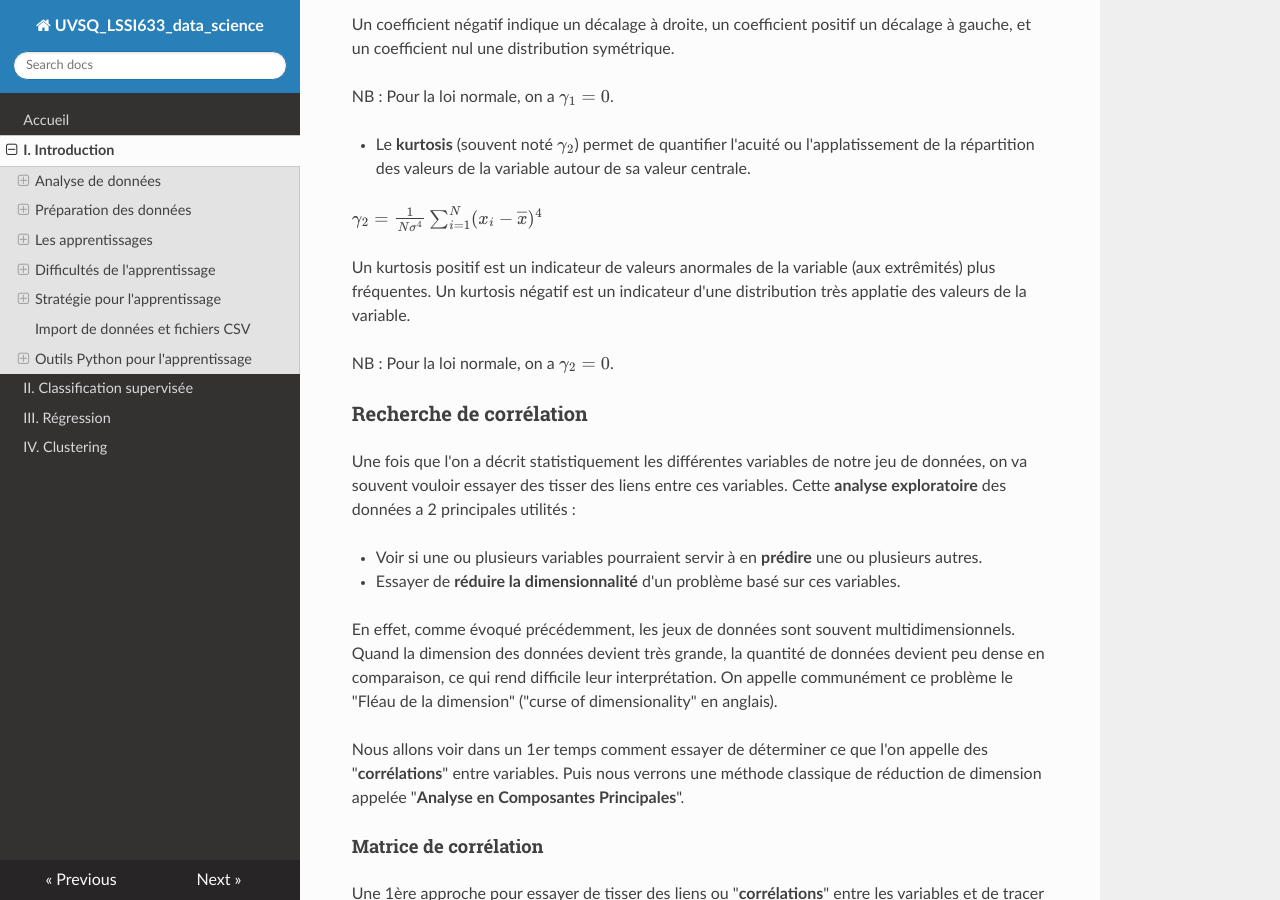
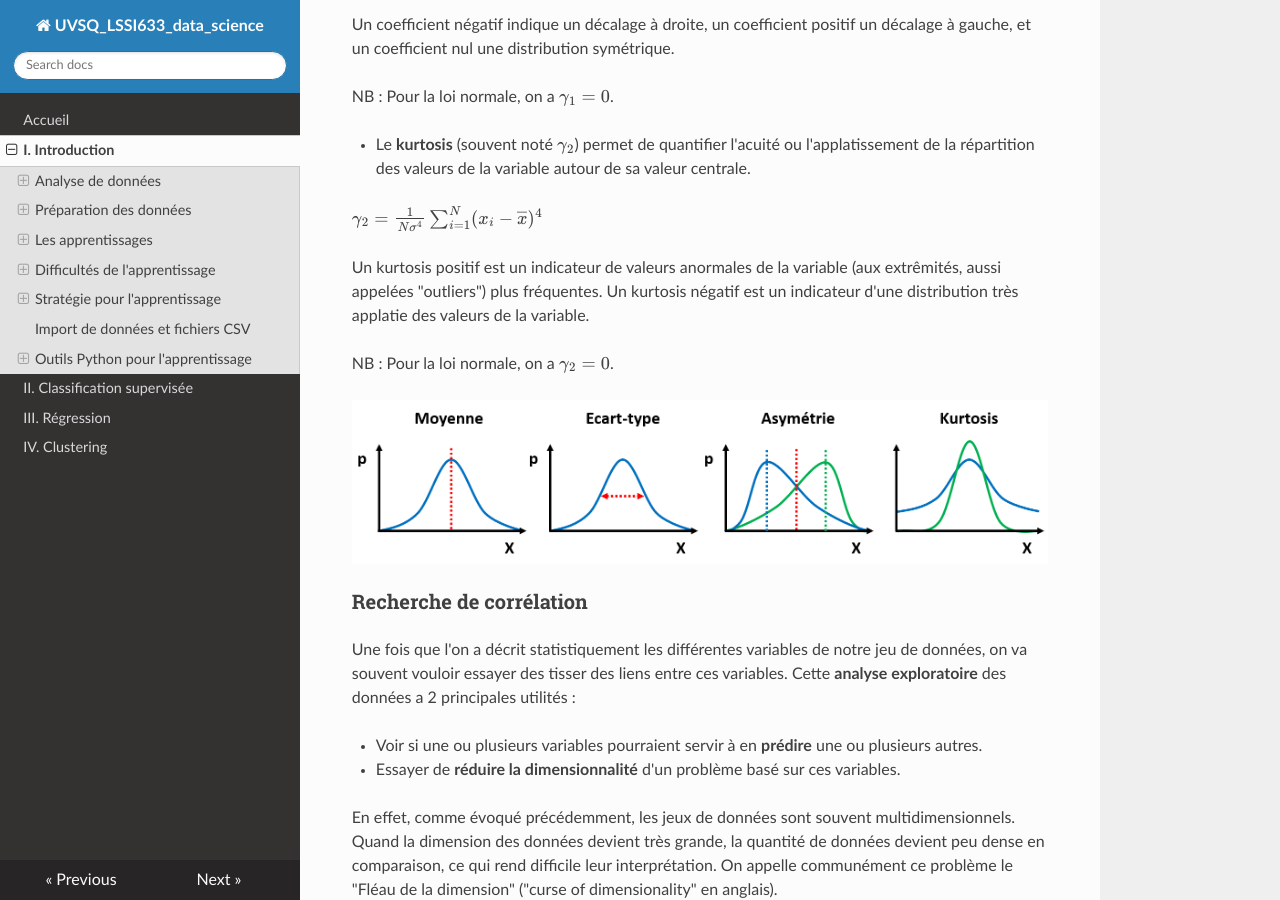
Before and after one commit to NicOudart/UVSQ_LSSI633_data_science, an MkDocs documentation site: the page built from docs/Chap1_Introduction.md, in a window 1280 px wide and 900 px high, scrolled down 10678 px. Built offline with MkDocs 1.6.1, drawn with Linux system fonts in a browser that asks for light colours; nearby versions of some CDN libraries.

Commit message:
-Progress on Chapter 1.

```diff
--- a/docs/Chap1_Introduction.md
+++ b/docs/Chap1_Introduction.md
@@ -290,10 +290,12 @@ NB : Pour la loi normale, on a $\gamma_1 = 0$.
 
 $\gamma_2 = \frac{1}{N \sigma^4} \sum_{i=1}^{N} (x_i - \overline{x})^4$
 
-Un kurtosis positif est un indicateur de valeurs anormales de la variable (aux extrêmités) plus fréquentes.
+Un kurtosis positif est un indicateur de valeurs anormales de la variable (aux extrêmités, aussi appelées "outliers") plus fréquentes.
 Un kurtosis négatif est un indicateur d'une distribution très applatie des valeurs de la variable.
 
 NB : Pour la loi normale, on a $\gamma_2 = 0$.
+
+![Statistiques descriptives](img/Chap1_statistiques_descriptives.png)
 
 ### Recherche de corrélation
 
```
Also changed, not shown: docs/img/Chap1_statistiques_descriptives.png (added).
